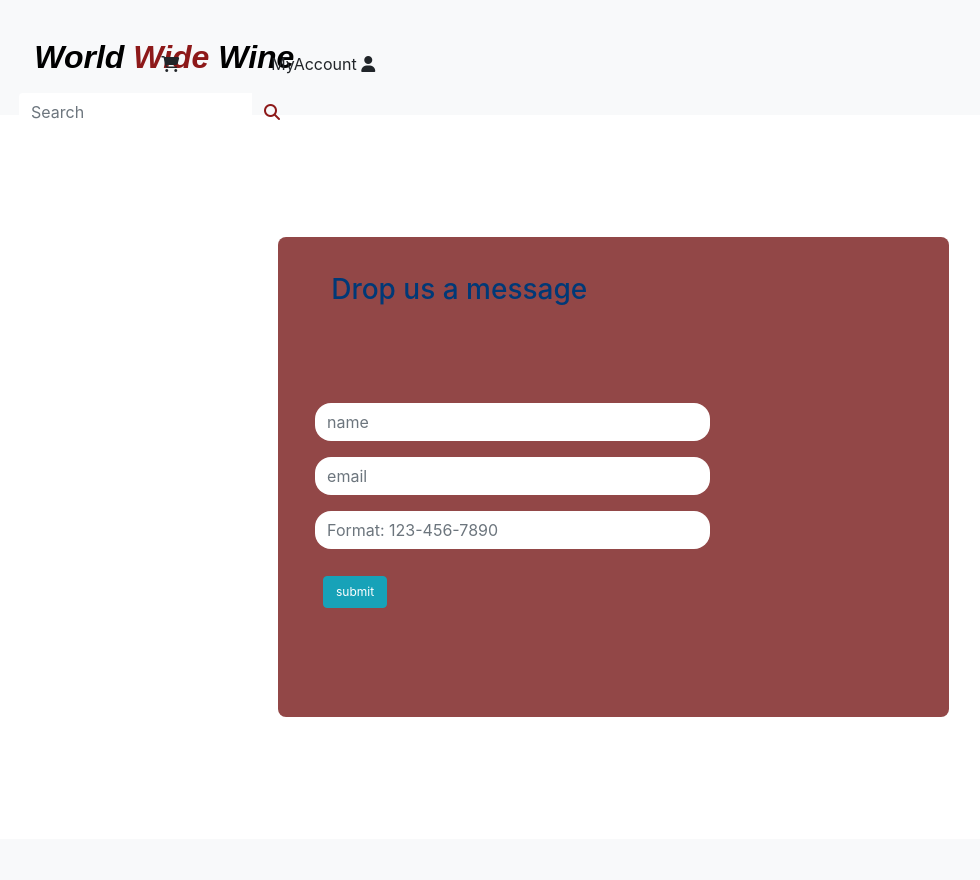
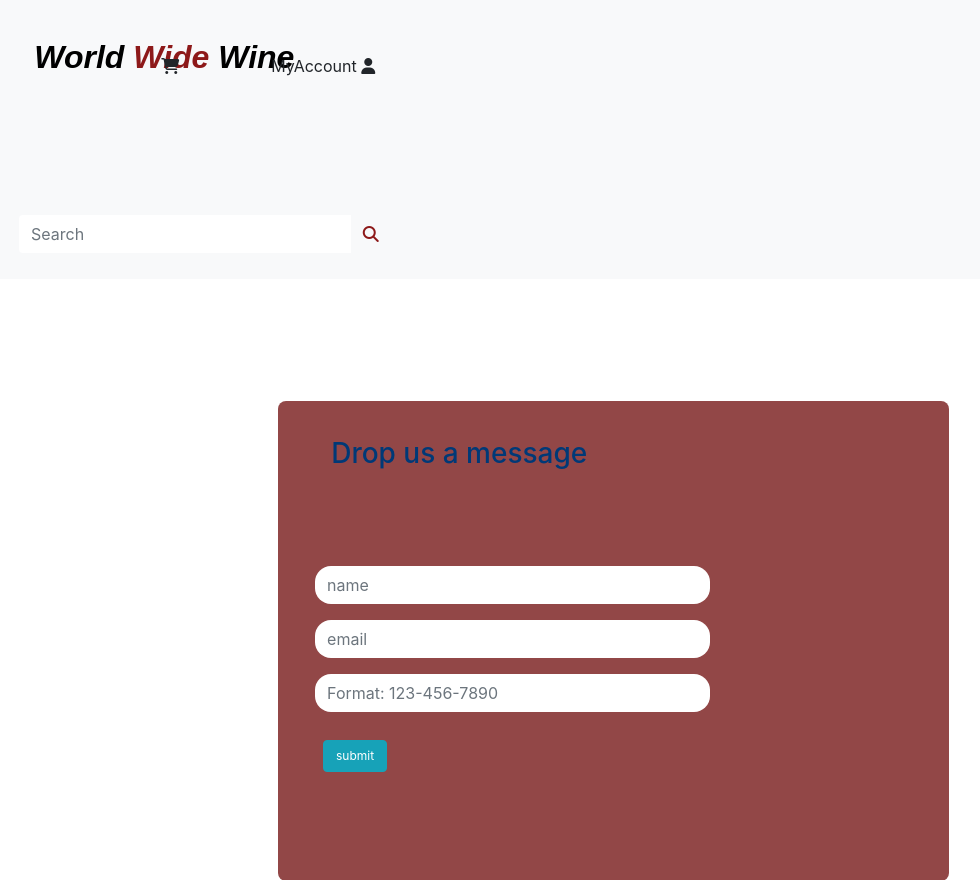
Before and after one commit to Code-Institute-Submissions/GiovanniSalvi-World_Wide_Wine_JulyResub, a Django app: page /contact/ in a window 1280 px wide. Shown: the top 880 px of the page, without its empty margins (27-1007 px from the left). Before the commit the page ends 717 px from the top, so only its background shows below. Run offline with Django 3.2, Linux system fonts and the light colour scheme; parts of the project's set-up code (start-up, migrations or seed data) failed here and were passed over; some libraries are stand-ins or nearby versions.

Commit message:
Update base.css

```diff
--- a/static/css/base.css
+++ b/static/css/base.css
@@ -26,7 +26,7 @@ body{
     margin-top: 8em;
     position: relative;
 }
-.may-auto{
+.my-auto{
     height:5em;
     text-align: center!important;
 }
```
